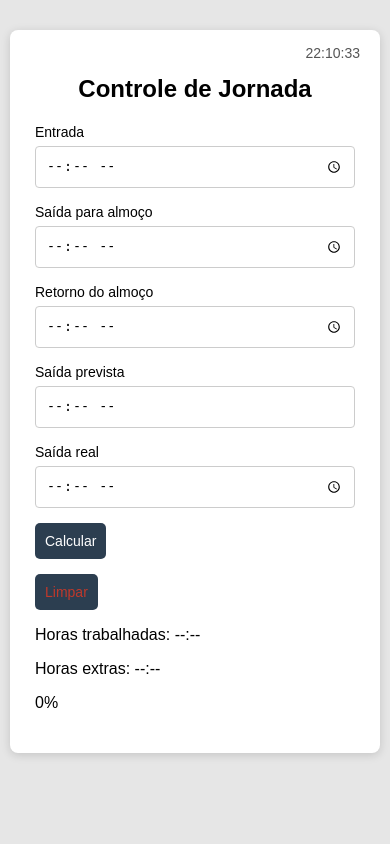
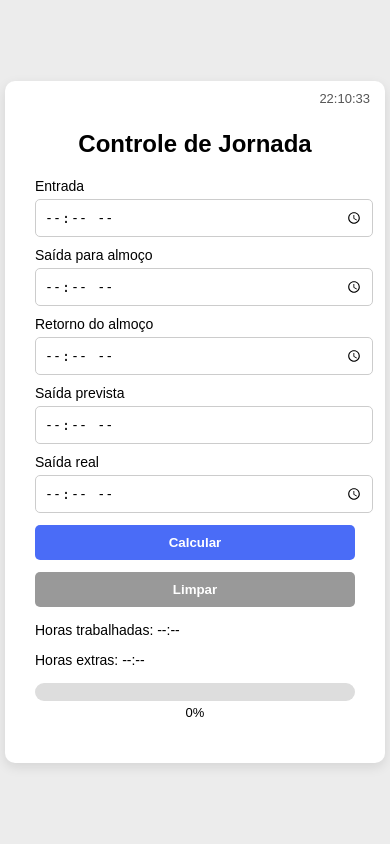
Before and after one commit to tkageyama-design/horario, a Flask app: page / in a window 390 px wide. Run offline with Flask 3, Linux system fonts and the light colour scheme.

Commit message:
Add files via upload

```diff
--- a/static/style.css
+++ b/static/style.css
@@ -1,21 +1,30 @@
 body{
 
-background:#e6e6e6;
-font-family:Arial, Helvetica, sans-serif;
+font-family:Arial;
+background:#ececec;
+
+display:flex;
+justify-content:center;
+align-items:center;
+
+height:100vh;
+
 margin:0;
-padding:0;
 
 }
 
 .container{
 
-max-width:420px;
-margin:auto;
-margin-top:60px;
 background:white;
-padding:25px;
-border-radius:8px;
-box-shadow:0 2px 10px rgba(0,0,0,0.15);
+
+padding:30px;
+
+border-radius:10px;
+
+width:320px;
+
+box-shadow:0 4px 12px rgba(0,0,0,0.1);
+
 position:relative;
 
 }
@@ -23,13 +32,8 @@ position:relative;
 h2{
 
 text-align:center;
+
 margin-bottom:20px;
-
-}
-
-h3{
-
-margin-top:30px;
 
 }
 
@@ -37,79 +41,64 @@ label{
 
 font-size:14px;
 
+margin-top:10px;
+
+display:block;
+
 }
 
 input{
 
 width:100%;
-padding:10px;
+
+padding:8px;
+
 margin-top:5px;
-margin-bottom:15px;
+
+border-radius:5px;
+
 border:1px solid #ccc;
-border-radius:4px;
-box-sizing:border-box;
 
 }
 
 button{
 
-flex:1;
-padding:12px;
-background:#2c3e50;
+width:100%;
+
+padding:10px;
+
+margin-top:12px;
+
+border:none;
+
+border-radius:5px;
+
+background:#4a6cf7;
+
 color:white;
-border:none;
-border-radius:5px;
+
+font-weight:bold;
+
 cursor:pointer;
-font-size:14px;
 
 }
 
 button:hover{
 
-background:#1f2f3d;
-
-}
-
-.resultados{
-
-margin-top:20px;
-background:#f4f4f4;
-padding:15px;
-border-radius:5px;
-font-size:15px;
-
-}
-
-table{
-
-width:100%;
-margin-top:10px;
-border-collapse:collapse;
-font-size:14px;
-
-}
-
-th,td{
-
-padding:8px;
-border-bottom:1px solid #ddd;
-text-align:center;
-
-}
-
-th{
-
-background:#f2f2f2;
+opacity:0.9;
 
 }
 
 .limpar{
 
-display:block;
-text-align:center;
+background:#999;
+
+}
+
+.resultado{
+
 margin-top:15px;
-color:#c0392b;
-text-decoration:none;
+
 font-size:14px;
 
 }
@@ -117,79 +106,66 @@ font-size:14px;
 .relogio{
 
 position:absolute;
-top:15px;
-right:20px;
 
-font-size:14px;
+top:10px;
+right:15px;
+
+font-size:13px;
+
 color:#555;
-
-font-weight:500;
 
 }
 
-@media(max-width:480px){
-
-.container{
-
-margin-top:30px;
-margin-left:10px;
-margin-right:10px;
-
-}
-
-.progressoExpediente{
-
-margin-top:20px;
-text-align:center;
-
-}
-
-.barraProgresso{
+.progress-container{
 
 width:100%;
-height:14px;
-background:#e0e0e0;
-border-radius:8px;
+
+height:18px;
+
+background:#ddd;
+
+border-radius:10px;
+
+margin-top:15px;
+
 overflow:hidden;
 
 }
 
-.barraPreenchida{
+#progressBar{
 
 height:100%;
+
 width:0%;
-transition:width 0.8s ease;
+
+background:#4a6cf7;
+
+transition:width 0.5s;
 
 }
 
-.relogio{
+#percentual{
 
-position:absolute;
-top:15px;
-right:20px;
-font-size:14px;
-color:#555;
+text-align:center;
+
+font-size:13px;
+
+margin-top:4px;
 
 }
 
-.botoes{
+.alerta{
 
-display:flex;
-gap:10px;
-margin-top:10px;
+background:#ffd6d6 !important;
+
+animation:pulse 1s;
 
 }
 
-button{
+@keyframes pulse{
 
-flex:1;
-padding:10px;
-border:none;
-border-radius:5px;
-background:#2c3e50;
-color:white;
-cursor:pointer;
+0%{transform:scale(1)}
+50%{transform:scale(1.05)}
+100%{transform:scale(1)}
 
 }
-
-}
```
